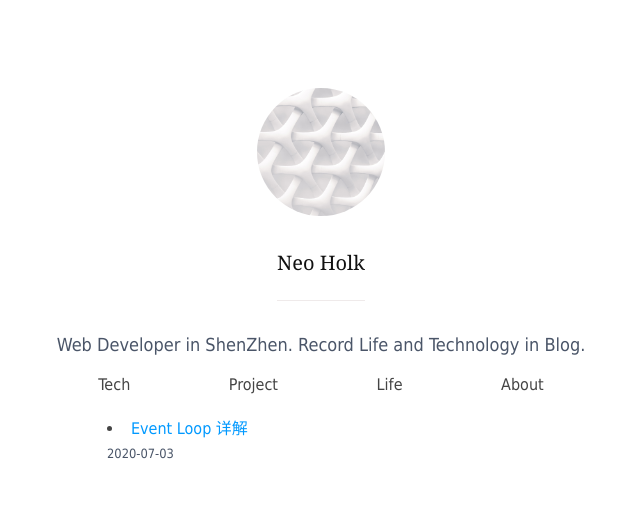
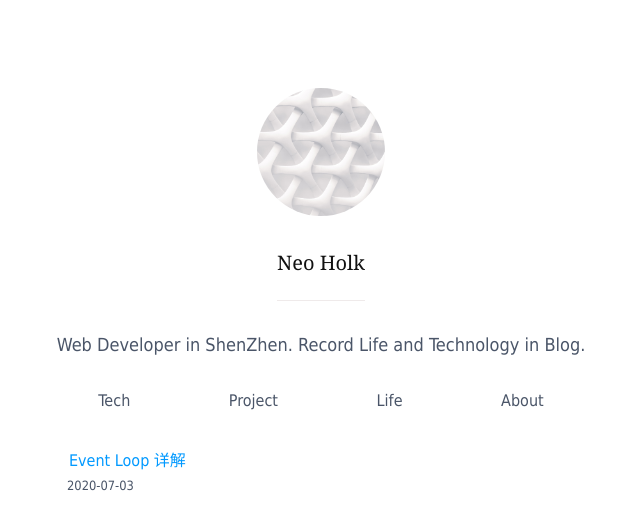
Before and after one commit to HaoXiangL/next-blog, a Next.js app: page / in a window 1280 px wide. Shown: the top 530 px of the page, without its empty margins (319-959 px from the left). Built offline with nearby package versions, Linux system fonts and the light colour scheme.

Commit message:
[change] style reset

```diff
--- a/component/blogList.js
+++ b/component/blogList.js
@@ -1,12 +1,12 @@
 import Link from 'next/link';
 
-export default function BlogList({ blogData,current }){
+const BlogList = ({ blogData,current }) => {
   const list = blogData.filter(item => item.kind === current)
   return (
     <>
-      <ul>
+      <ul className="nav__list-style-none">
         {list.map(({ id, date, title }) => (
-          <li className="mt-5 nav__list-style-none" key={id}>
+          <li className="mt-5 p-0" key={id}>
             <Link href="posts/[id]" as={`/posts/${id}`}>
               <a>{title}</a>
             </Link>
@@ -18,3 +18,5 @@ export default function BlogList({ blogData,current }){
     </>
   );
 };
+
+export default BlogList;
--- a/pages/index.js
+++ b/pages/index.js
@@ -6,7 +6,7 @@ import BlogList from '../component/blogList';
 import {useState} from 'react'
 
 export default function Home({ allPostsData }) {
-  const pids = ['Tech', 'Project', 'Life', 'About'];
+  const navBar = ['Tech', 'Project', 'Life', 'About'];
   const [currentPath, setCurrentPath] = useState('Tech')
   return (
     <Layout home>
@@ -21,11 +21,11 @@ export default function Home({ allPostsData }) {
       <section>
         {/* NavBar in index */}
         <ul className="flex nav__list-style-none justify-around px-0">
-          {pids.map((pid, index) => (
+          {navBar.map((nav, index) => (
             <li key={index} onClick={() => {
-              setCurrentPath(pid);
-            }} className="cursor-pointer">
-                {pid}
+              setCurrentPath(nav);
+            }} className="cursor-pointer p-4 m-0 text-gray-700">
+                {nav}
             </li>
           ))}
         </ul>
--- a/styles/markdown.css
+++ b/styles/markdown.css
@@ -68,7 +68,7 @@ a {
 }
 a:hover {
   text-decoration: none;
-  color: #ff6600;
+  /* color: #ff6600; */
 }
 a:visited {
   /*color: purple;*/
--- a/styles/tailwind.css
+++ b/styles/tailwind.css
@@ -12,10 +12,8 @@ ul li {
 
 .nav__list-style-none li{
   list-style: none;
-  margin: 0 0;
-  padding:  0 0;
 }
 
-a,a:hover {
+a,a:hover,li:hover {
   color: #096BC8;
 }
```
Also changed, not shown: styles/utils.module.css (deleted, +0 -52 lines).
